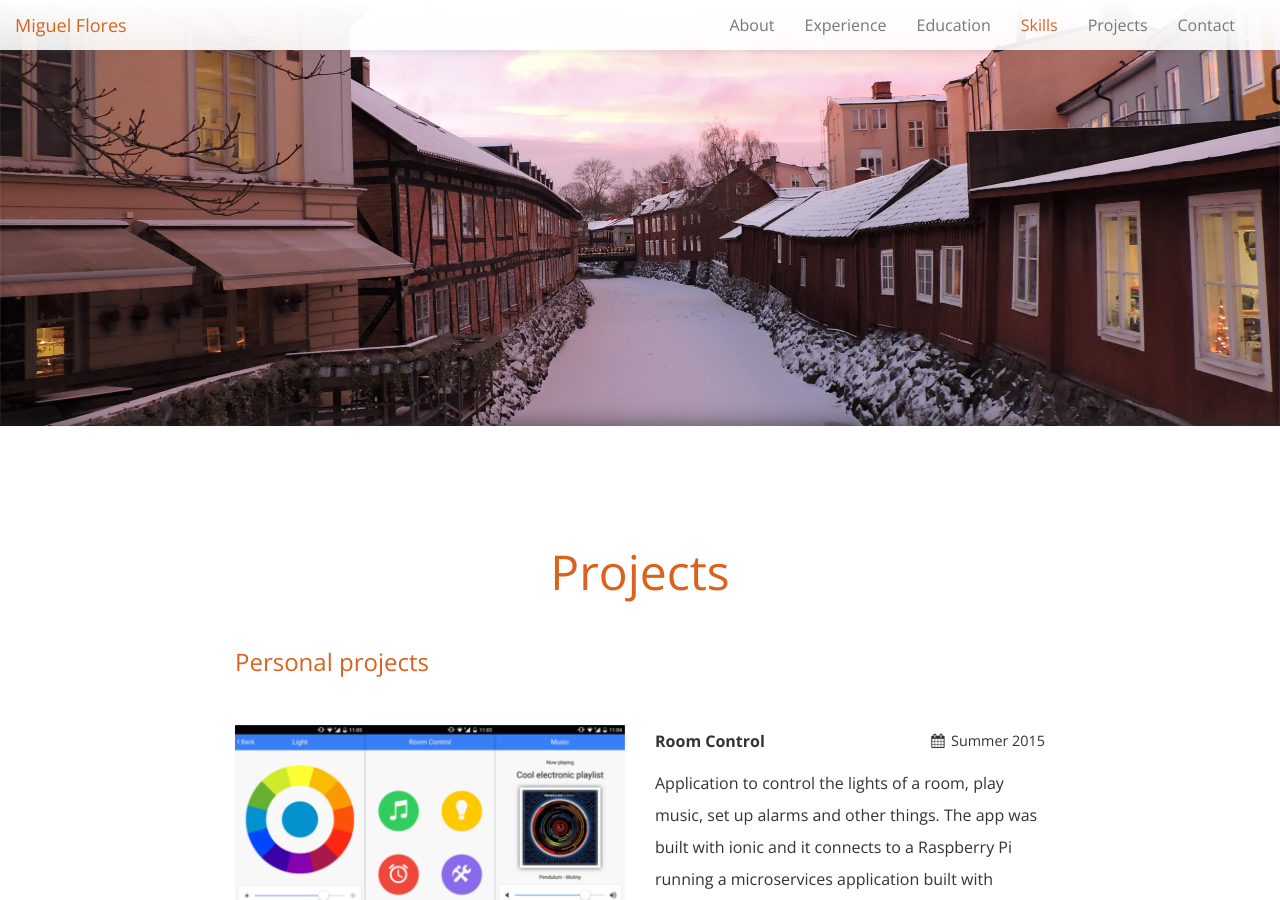
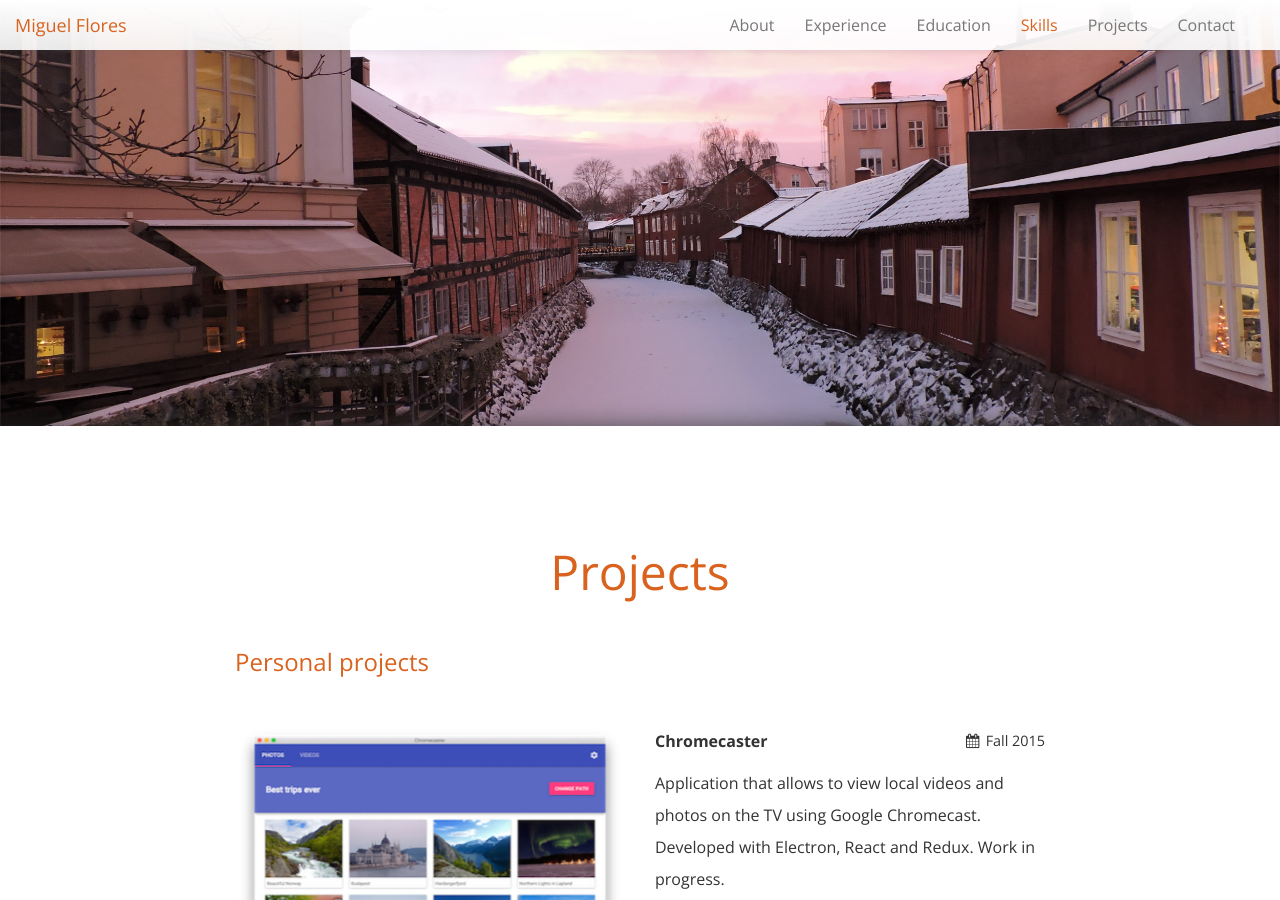
Before and after one commit to miguelfrde/miguelfrde.github.io, a Jekyll site: the page built from index.html, in a window 1280 px wide and 900 px high, scrolled down 7216 px. Built offline with Jekyll 4.4.1, drawn with Linux system fonts in a browser that asks for light colours; nearby versions of some CDN libraries; some of the changed text lies outside the part shown.

Commit message:
Add Chromecaster to projects

```diff
--- a/_data/projects.yaml
+++ b/_data/projects.yaml
@@ -1,7 +1,22 @@
 personal_projects:
+  - name: Chromecaster
+    image: chromecaster.png
+    period: Fall 2015
+    description: >
+      Application that allows to view local videos and photos on the TV
+      using Google Chromecast. Developed with Electron, React and Redux.
+      Work in progress.
+    link1:
+      type: website
+      url: http://www.miguelfrde.com/chromecaster
+      text: Website
+    link2:
+      type: github
+      url: https://github.com/miguelfrde/chromecaster
+
   - name: Room Control
     image: roomcontrol.png
-    period: Summer 2015
+    period: Summer 2015 - present
     description: >
       Application to control the lights of a room, play music, set up alarms
       and other things. The app was built with ionic and it connects to a
```
Also changed, not shown: static/img/chromecaster.png (added).
